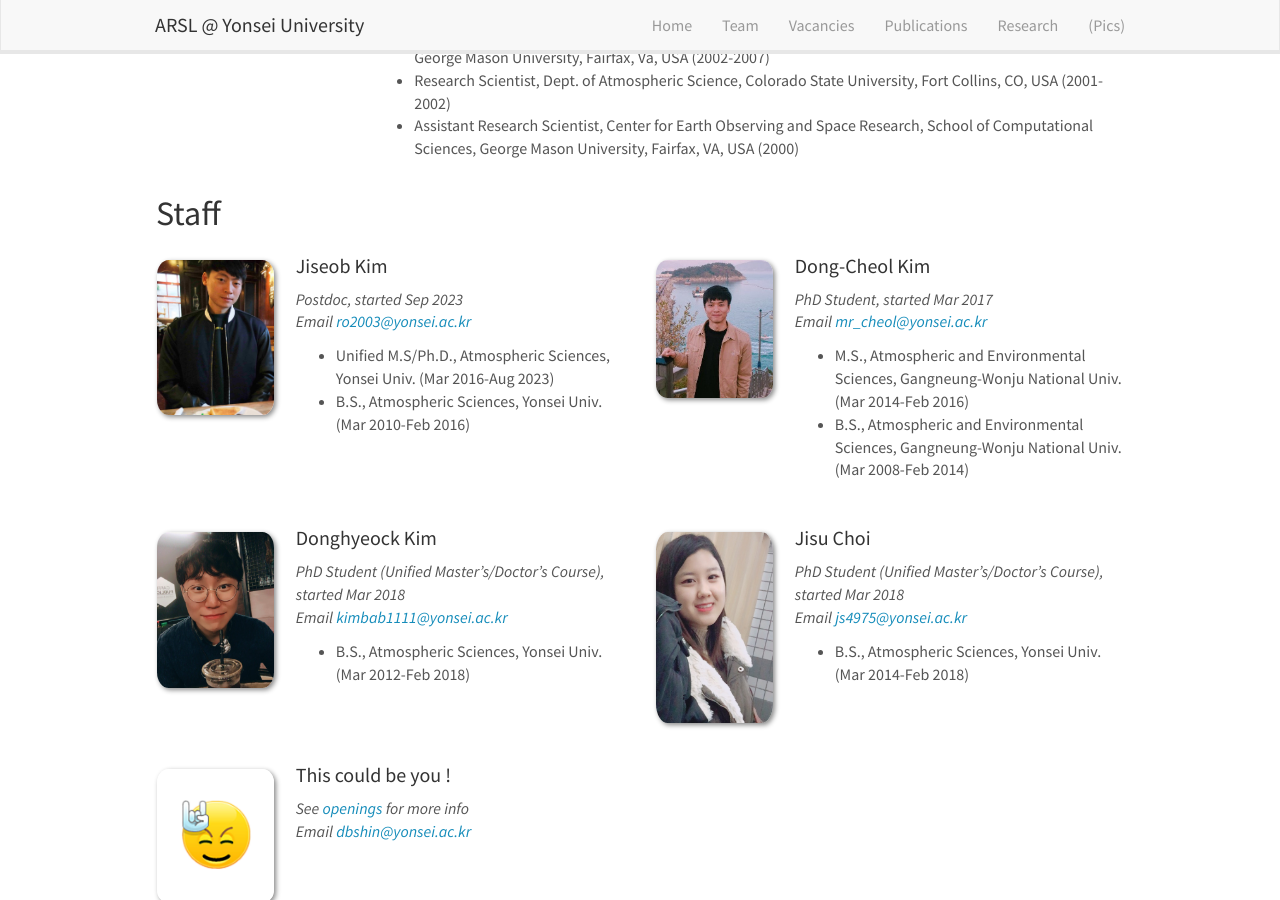
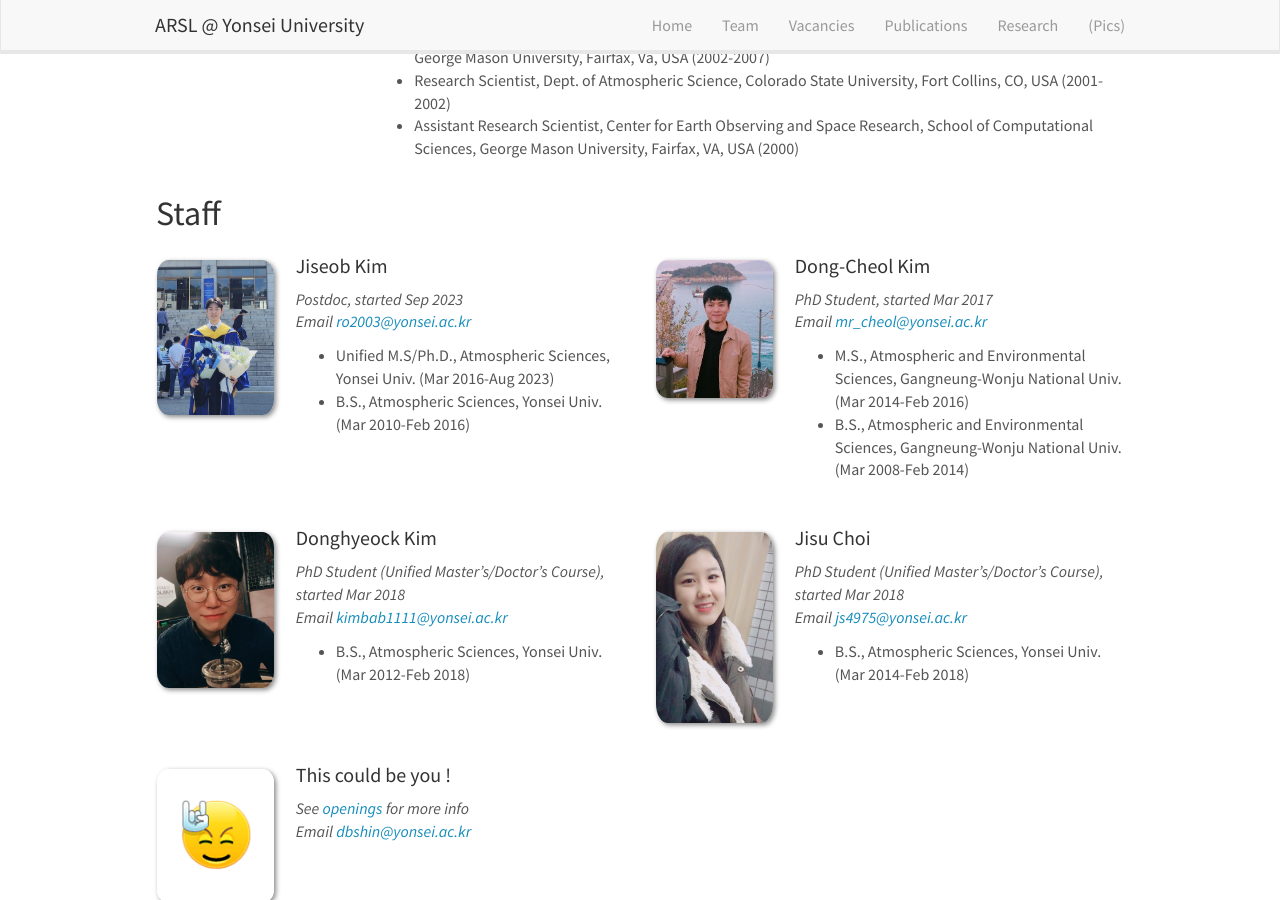
Before and after one commit to roo2003/roo2003.github.io, a Jekyll site: the page built from _pages/team.md, in a window 1280 px wide and 900 px high, scrolled down 569 px. Built offline with Jekyll 4.4.1, drawn with Linux system fonts in a browser that asks for light colours; nearby versions of some CDN libraries.

Commit message:
Update team_members.yml

```diff
--- a/_data/team_members.yml
+++ b/_data/team_members.yml
@@ -1,5 +1,5 @@
 - name: Jiseob Kim
-  photo: Jiseob.jpg
+  photo: Jiseob_new.jpg
   info: Postdoc, started Sep 2023
   email: ro2003@yonsei.ac.kr
   number_educ: 2
```
